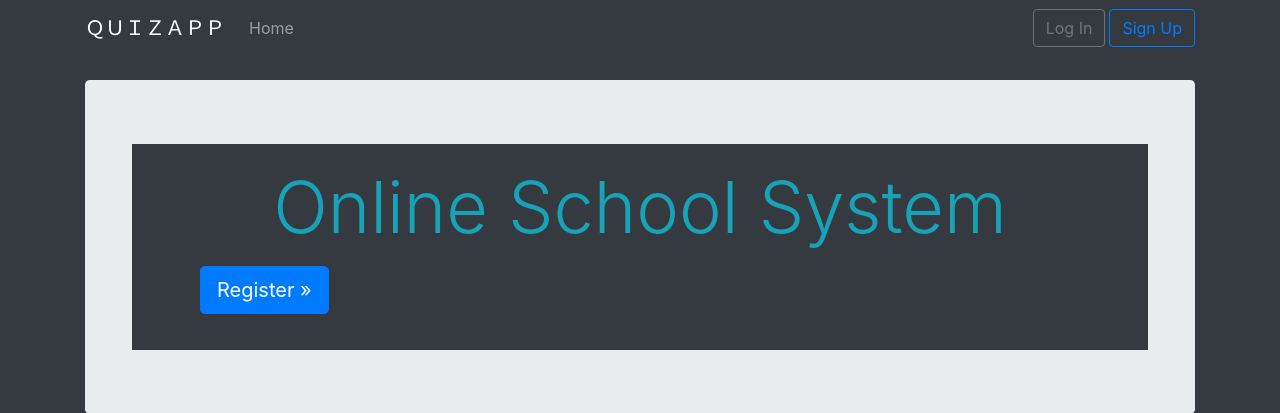
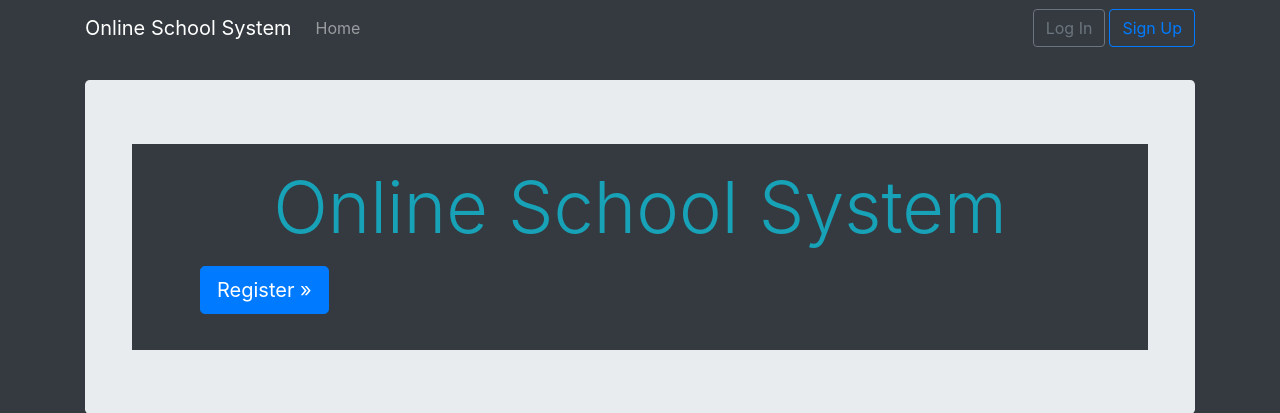
Before and after one commit to Garylabong/Online_School_System, a Django app: page / in a window 1280 px wide. Shown: the top 413 px of the page. Run offline with Django 3.2, Linux system fonts and the light colour scheme; some libraries are stand-ins or nearby versions.

Commit message:
Update base.html

```diff
--- a/authentication/templates/base.html
+++ b/authentication/templates/base.html
@@ -4,7 +4,7 @@
     <meta charset="utf-8">
     <meta name="viewport" content="width=device-width, initial-scale=1, shrink-to-fit=no">
     <link rel="stylesheet" href="https://stackpath.bootstrapcdn.com/bootstrap/4.1.3/css/bootstrap.min.css" integrity="sha384-MCw98/SFnGE8fJT3GXwEOngsV7Zt27NXFoaoApmYm81iuXoPkFOJwJ8ERdknLPMO" crossorigin="anonymous">
-    <title>{% block title %}Quiz App{% endblock %}</title>
+    <title>{% block title %}Online School System{% endblock %}</title>
     <style type="text/css">
     	.asteriskField {
     		display: none;
@@ -15,7 +15,7 @@
 
 	<nav class="navbar navbar-expand-lg navbar-dark bg-dark mb-4">
 		<div class="container">
-		  <a class="navbar-brand" href="{% url 'home' %}">ＱＵＩＺＡＰＰ</a>
+		  <a class="navbar-brand" href="{% url 'home' %}">Online School System</a>
 		  <button class="navbar-toggler" type="button" data-toggle="collapse" data-target="#navbarSupportedContent" aria-controls="navbarSupportedContent" aria-expanded="false" aria-label="Toggle navigation">
 		    <span class="navbar-toggler-icon"></span>
 		  </button>
```
